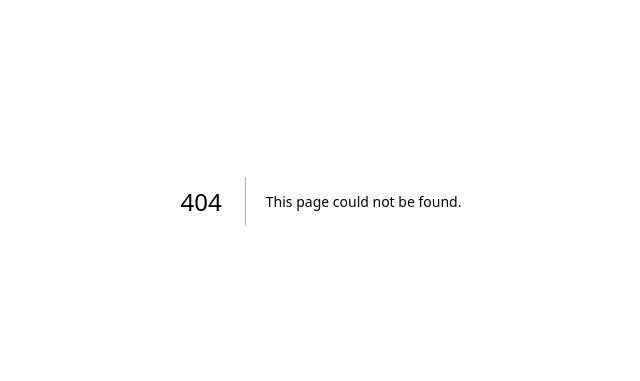
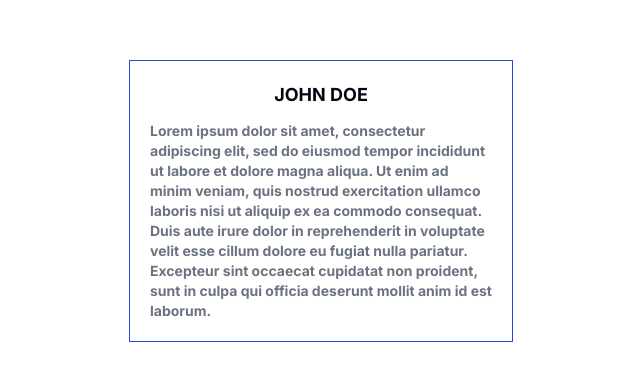
Before and after one commit to lebresilien/Tests, a Next.js app: page /fun in a window 1280 px wide. Before the commit this address had no page. Shown: the part 199-580 px from the top of the page, without its empty margins (319-959 px from the left). Built offline with nearby package versions, Linux system fonts and the light colour scheme.

Commit message:
animate spin on hover

```diff
--- /dev/null
+++ b/src/app/fun/page.tsx
@@ -0,0 +1,15 @@
+
+
+export default function Home() {
+
+    return (
+        <main className="flex min-h-screen flex-col items-center justify-center space-y-5">
+            <div className="w-96 space-y-3 flex flex-col cursor-pointer border border-blue-700 hover:animate-spin p-5">
+                <span className="font-bold text-lg text-center uppercase">john doe</span>
+                <p className="font-bold text-sm text-gray-500 mb-5">
+                    Lorem ipsum dolor sit amet, consectetur adipiscing elit, sed do eiusmod tempor incididunt ut labore et dolore magna aliqua. Ut enim ad minim veniam, quis nostrud exercitation ullamco laboris nisi ut aliquip ex ea commodo consequat. Duis aute irure dolor in reprehenderit in voluptate velit esse cillum dolore eu fugiat nulla pariatur. Excepteur sint occaecat cupidatat non proident, sunt in culpa qui officia deserunt mollit anim id est laborum.
+                </p>
+            </div>
+        </main>
+    )
+}
```
